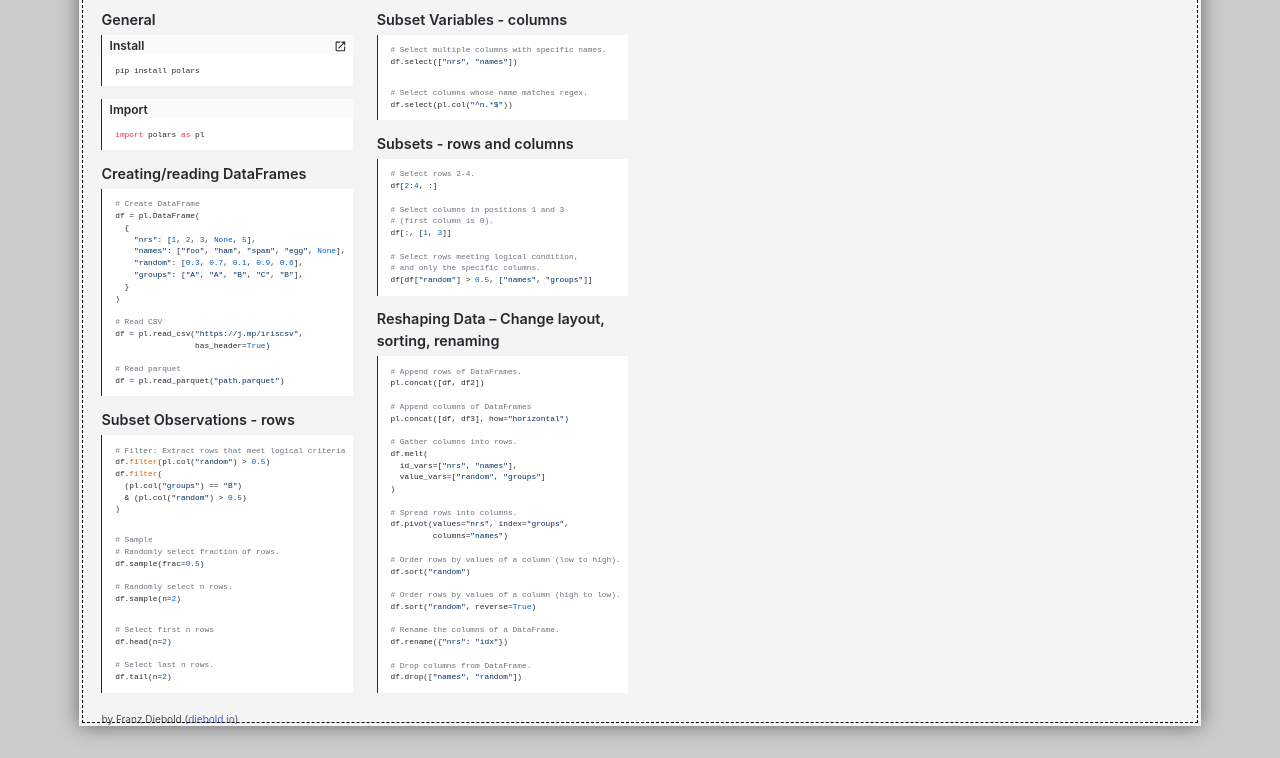
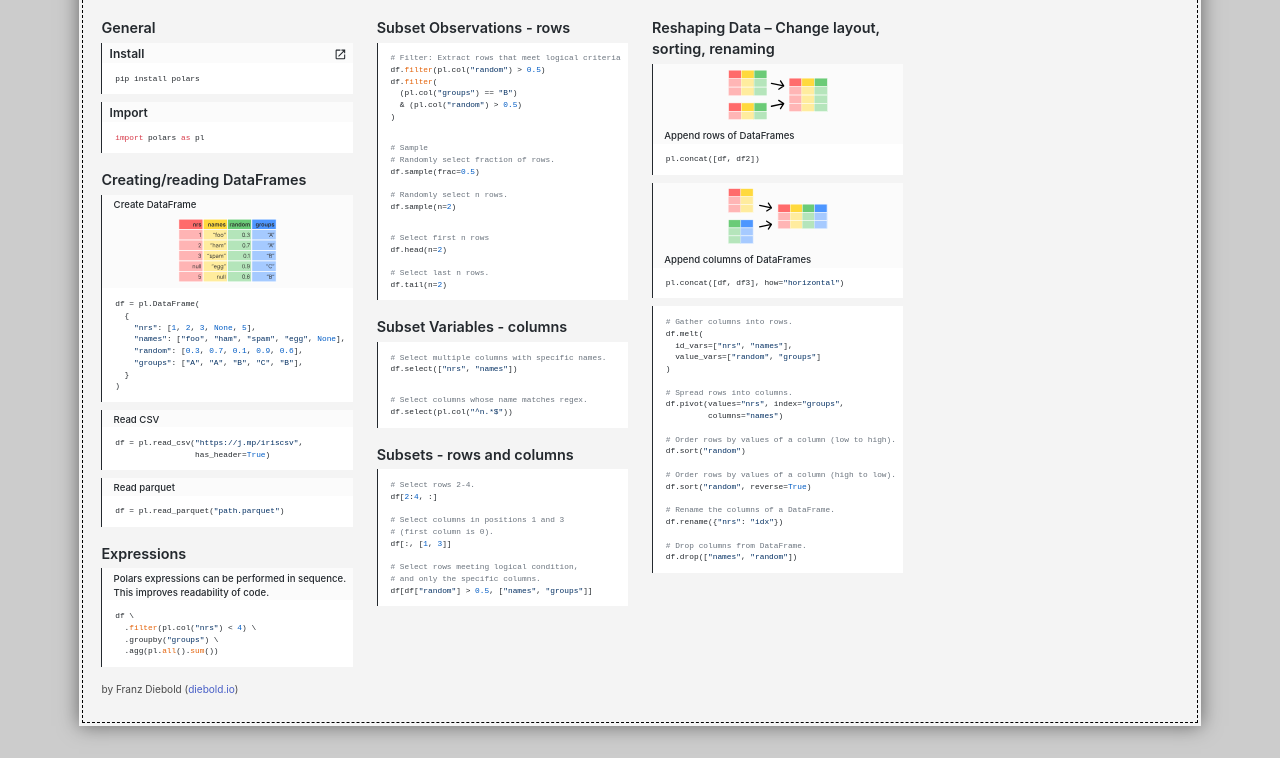
Before and after one commit to FranzDiebold/polars-cheat-sheet, a plain HTML site: page src/index.html in a window 1280 px wide. Shown: the part 100-858 px from the top of the page. Drawn offline with nearby package versions, Linux system fonts and the light colour scheme.

Commit message:
Improve cheat sheet: Add visualizations.

```diff
--- a/src/index.html
+++ b/src/index.html
@@ -76,24 +76,50 @@
 
           <h3>Creating/reading DataFrames</h3>
           <div class="group">
-            <pre><code class="language-python"># Create DataFrame
-df = pl.DataFrame(
+            <p>Create DataFrame</p>
+            <div class="image">
+              <img src="images/create_data_frame.svg" />
+            </div>
+            <pre><code class="language-python">df = pl.DataFrame(
   {
     "nrs": [1, 2, 3, None, 5],
     "names": ["foo", "ham", "spam", "egg", None],
     "random": [0.3, 0.7, 0.1, 0.9, 0.6],
     "groups": ["A", "A", "B", "C", "B"],
   }
-)
-
-# Read CSV
-df = pl.read_csv("https://j.mp/iriscsv",
-                 has_header=True)
-
-# Read parquet
-df = pl.read_parquet("path.parquet")</code></pre>
+)</code></pre>
           </div>
 
+          <div class="group">
+            <p>Read CSV</p>
+            <pre><code class="language-python">df = pl.read_csv("https://j.mp/iriscsv",
+                 has_header=True)</code></pre>
+          </div>
+          <div class="group">
+            <p>Read parquet</p>
+            <pre><code class="language-python">df = pl.read_parquet("path.parquet")</code></pre>
+          </div>
+
+          <h3>Expressions</h3>
+          <div class="group">
+            <p>
+              Polars expressions can be performed in sequence. This improves
+              readability of code.
+            </p>
+            <pre><code class="language-python">df \
+  .filter(pl.col("nrs") < 4) \
+  .groupby("groups") \
+  .agg(pl.all().sum())</code></pre>
+          </div>
+
+          <span class="author"
+            >by Franz Diebold (<a href="https://www.diebold.io" target="_blank"
+              >diebold.io</a
+            >)</span
+          >
+        </div>
+
+        <div class="column is-3">
           <h3>Subset Observations - rows</h3>
           <div class="group">
             <pre><code class="language-python"># Filter: Extract rows that meet logical criteria.
@@ -117,14 +143,6 @@ df.head(n=2)
 df.tail(n=2)</code></pre>
           </div>
 
-          <span class="author"
-            >by Franz Diebold (<a href="https://www.diebold.io" target="_blank"
-              >diebold.io</a
-            >)</span
-          >
-        </div>
-
-        <div class="column is-3">
           <h3>Subset Variables - columns</h3>
           <div class="group">
             <pre><code class="language-python"># Select multiple columns with specific names.
@@ -147,16 +165,28 @@ df[:, [1, 3]]
 # and only the specific columns.
 df[df["random"] > 0.5, ["names", "groups"]]</code></pre>
           </div>
+        </div>
 
+        <div class="column is-3">
           <h3>Reshaping Data – Change layout, sorting, renaming</h3>
           <div class="group">
-            <pre><code class="language-python"># Append rows of DataFrames.
-pl.concat([df, df2])
+            <div class="image">
+              <img src="images/concat_rows.svg" />
+            </div>
+            <p>Append rows of DataFrames</p>
+            <pre><code class="language-python">pl.concat([df, df2])</code></pre>
+          </div>
 
-# Append columns of DataFrames
-pl.concat([df, df3], how="horizontal")
+          <div class="group">
+            <div class="image">
+              <img src="images/concat_columns.svg" />
+            </div>
+            <p>Append columns of DataFrames</p>
+            <pre><code class="language-python">pl.concat([df, df3], how="horizontal")</code></pre>
+          </div>
 
-# Gather columns into rows.
+          <div class="group">
+            <pre><code class="language-python"># Gather columns into rows.
 df.melt(
   id_vars=["nrs", "names"],
   value_vars=["random", "groups"]
@@ -178,15 +208,9 @@ df.rename({"nrs": "idx"})
 # Drop columns from DataFrame.
 df.drop(["names", "random"])</code></pre>
           </div>
-        </div>
-
-        <div class="column is-3">
-          <div class="group"></div>
 
           <div class="group"></div>
         </div>
-
-        <div class="column is-3"></div>
       </div>
     </div>
   </body>
--- a/src/styles.css
+++ b/src/styles.css
@@ -1,11 +1,14 @@
+/* Colors: https://colorhunt.co/palette/ff6b6bffd93d6bcb774d96ff */
+
 :root {
     --primary-color: #24292e;
 }
 
-h1.title {
-    color: var(--primary-color);
+.page {
+    background-color: rgb(244, 244, 244);
 }
 
+h1.title,
 h1.title a {
     color: var(--primary-color);
 }
@@ -24,6 +27,7 @@ h3 {
     color: var(--primary-color);
     font-size: 0.9em;
     padding-bottom: 0.3em;
+    padding-top: 0.5rem;
     font-weight: 600;
 }
 
@@ -32,13 +36,9 @@ pre, pre code.hljs {
     font-size: 0.7em;
 }
 
-.page {
-    background-color: rgb(244, 244, 244);
-}
-
 .group {
     background-color: #fbfbfb;
-    margin-bottom: 0.8em;
+    margin-bottom: 0.5em;
     border-left: 1px solid var(--primary-color);
 }
 
@@ -59,6 +59,14 @@ pre, pre code.hljs {
     margin-bottom: -1.5rem;
 }
 
+.group p {
+    font-size: 0.6rem;
+    font-weight: 500;
+    color: var(--primary-color);
+    padding-left: 0.7rem;
+    padding-top: 0.2rem;
+}
+
 .group svg {
     width: 0.8em;
     height: 0.8em;
@@ -68,8 +76,15 @@ pre, pre code.hljs {
     background-color: #ffffff;
 }
 
-.group img {
-    margin-top: -0.7rem;
+.group .image {
+    display: flex;
+    justify-content: center;
+}
+
+.group .image img {
+    max-width: 7rem;
+    max-height: 5rem;
+    padding: 0.2rem;
 }
 
 .author {
```
Also changed, not shown: src/images/concat_columns.svg (added), src/images/concat_rows.svg (added), src/images/create_data_frame.svg (added), 1 other file.
